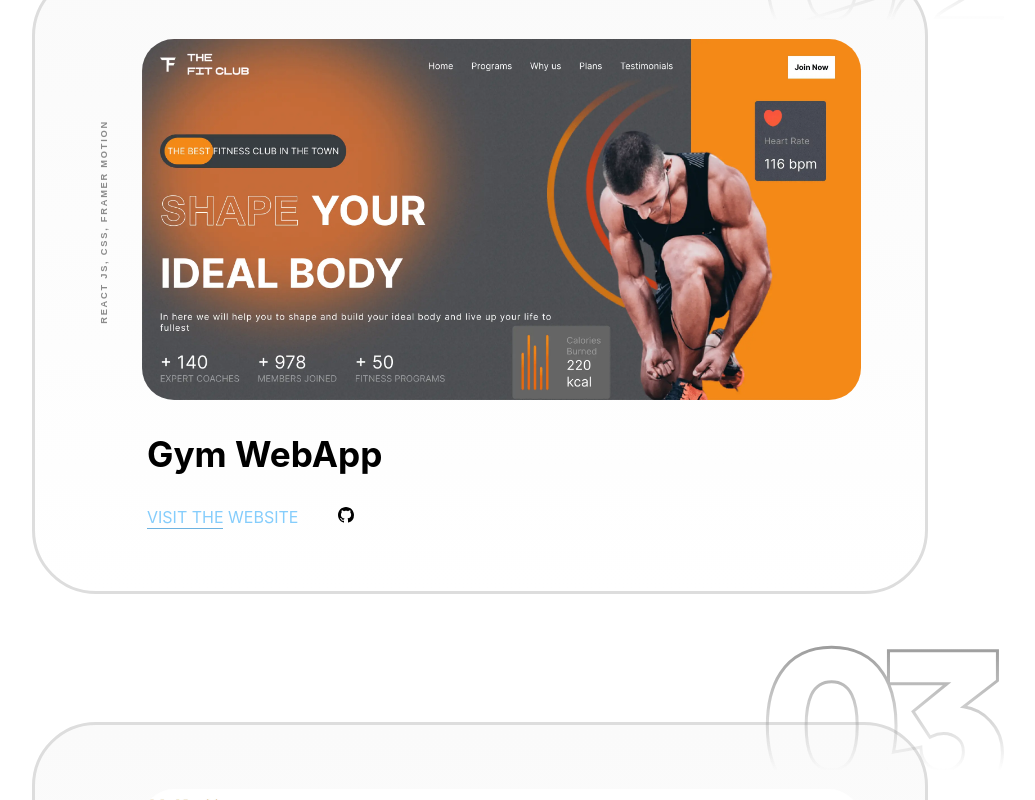
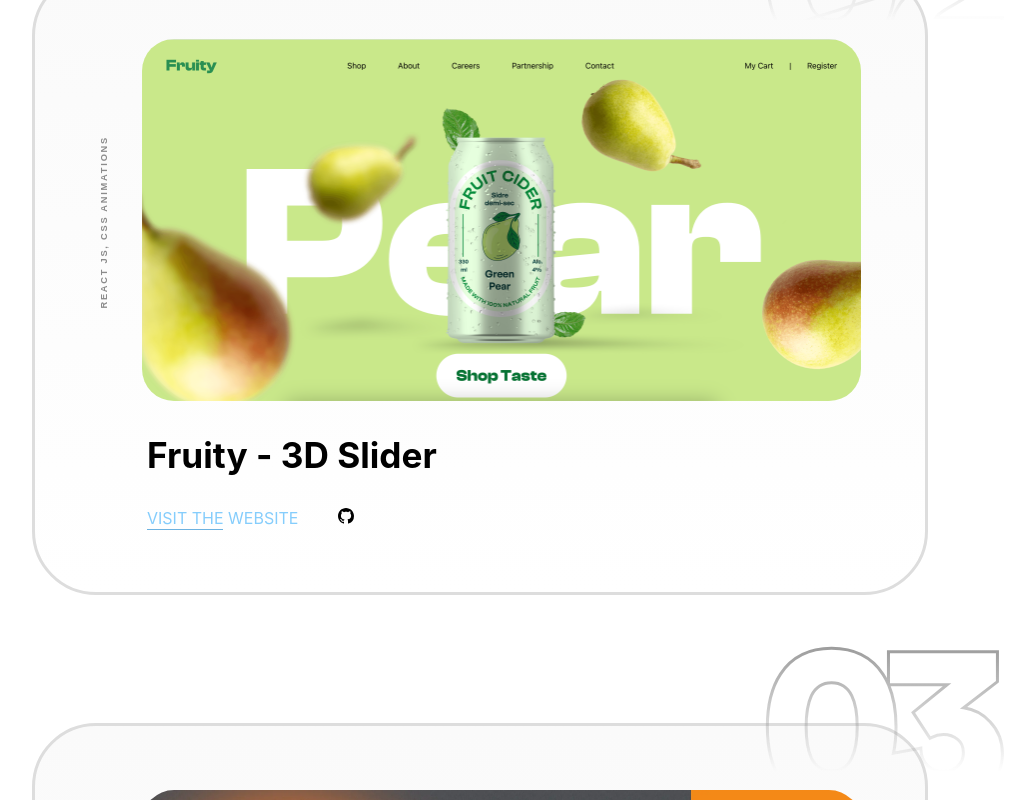
Before and after one commit to fabiobarrosb1/WebPortfolio, a React (Create React App) app: page / in a window 1280 px wide. Shown: the part 1820-2620 px from the top of the page, without its empty margins (160-1195 px from the left). Built offline with nearby package versions, Linux system fonts and the light colour scheme.

Commit message:
Projects update

```diff
--- a/src/components/Projects/Projects.jsx
+++ b/src/components/Projects/Projects.jsx
@@ -5,6 +5,7 @@ import SuperM from "../../assets/webp/SuperMsmall.webp";
 import FoodTracker from "../../assets/webp/FoodTrackersmall.webp";
 import FitClub from "../../assets/webp/FitClubsmall.webp";
 import SpotifyProject from "../../assets/SpotifyProject.webp";
+import Fruity from "../../assets/Fruity.webp";
 import { AppContext } from "../AppComponents/AppComponents";
 import InfiniteCarousel from "../Carousel/Carousel";
 
@@ -24,30 +25,39 @@ const Projects = () => {
     },
     {
       id: "card2",
+      title: "Fruity - 3D Slider",
+      imageUrl: Fruity,
+      description: "Simple but effective and pretty animation.",
+      url: "https://3-d-slider-seven.vercel.app",
+      number: "02",
+      tools: "REACT JS, CSS ANIMATIONS",
+    },
+    {
+      id: "card3",
       title: "Gym WebApp",
       imageUrl: FitClub,
       description: "This one I made with a YouTube video.",
       url: "https://gymwebapp-reactjs.netlify.app/",
-      number: "02",
+      number: "03",
       tools: "REACT JS, CSS, FRAMER MOTION",
     },
     {
-      id: "card3",
+      id: "card4",
       title: "Food Calorie Tracker",
       imageUrl: FoodTracker,
       description: "This project was made on a JavaScript Course that I took.",
       url: "https://calorietracker-react.netlify.app/",
-      number: "03",
+      number: "04",
       tools: "JAVASCRIPT, HTML, CSS, API",
     },
     {
-      id: "card4",
+      id: "card5",
       title: "WebStore",
       imageUrl: SuperM,
       description:
         "This was made on a React Course. It has both, frontend and backend",
       url: "https://superm-onlinestore.netlify.app/",
-      number: "04",
+      number: "05",
       tools: "REACT JS, API, REDUX, STRIPE",
     },
   ];
```
Also changed, not shown: src/assets/Fruity.webp (added).
